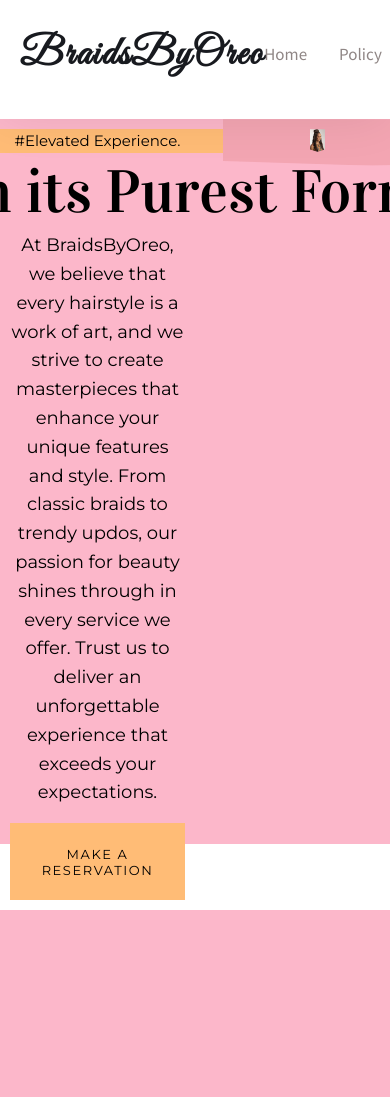
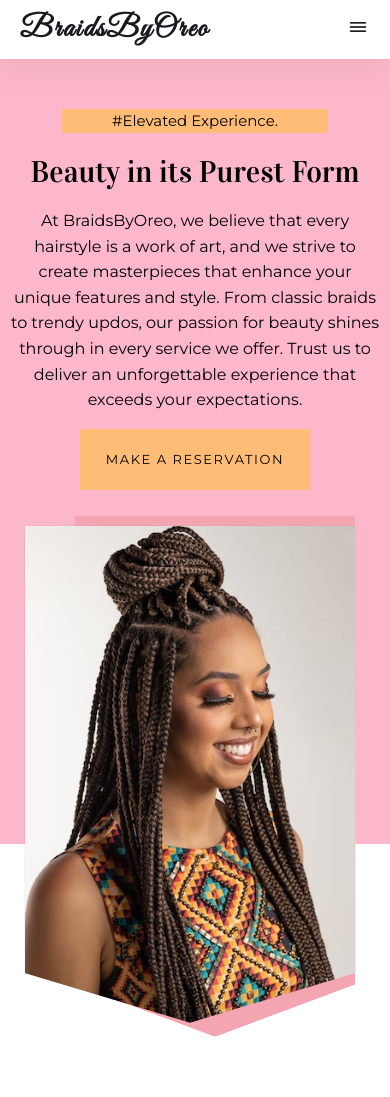
Before and after one commit to willzfrank/BraidsByOreo, a PHP site: page / in a window 390 px wide; the page is wider, and only the part inside the window is pictured. Before the commit the page ends 910 px from the top of that part, so only its background shows below. Run offline with PHP 8.4, Linux system fonts and the light colour scheme.

Commit message:
added header mobile

```diff
--- a/css/index.css
+++ b/css/index.css
@@ -36,7 +36,7 @@ header {
   background-color: var(--main-color);
 }
 
-nav {
+.main__nav {
   box-shadow: -3px 0px 50px -2px rgba(0, 0, 0, 0.09);
   background-color: #fff;
   color: var(--text-color);
@@ -57,7 +57,7 @@ nav {
   margin: 15px 10px 25px;
 }
 
-nav h1 {
+.main__nav h1 {
   color: #181a1f;
   font-family: 'Great Vibes', cursive;
   font-size: 40px;
@@ -201,7 +201,7 @@ nav h1 {
   font-weight: 400;
   line-height: 1.3em;
   font-family: var(--font-header);
-  width: max-content;
+  /* width: max-content; */
 }
 
 .headerbody__text {
@@ -300,3 +300,137 @@ nav h1 {
     background-color: #f06c81;
   }
 }
+
+/* MOBILE NAVBAR */
+
+.mobile__nav {
+  display: none;
+}
+
+@media screen and (min-width: 320px) and (max-width: 884px) {
+  .mobile__nav {
+    display: flex;
+    align-items: center;
+    justify-content: space-between;
+    box-shadow: -3px 0px 50px -2px rgba(0, 0, 0, 0.09);
+    background-color: #fff;
+    color: var(--text-color);
+    font-weight: 400;
+    line-height: 1.4;
+    padding: 10px 30px;
+    position: sticky;
+    top: 0;
+    transition: padding 0.3s ease-out;
+    z-index: 100;
+    color: #181a1f;
+    font-family: 'Great Vibes', cursive;
+    font-size: 30px;
+    letter-spacing: 2px;
+    line-height: 1.3;
+  }
+  .main__nav {
+    display: none;
+  }
+
+  .headerbody__right {
+    margin: 0;
+    padding: 10px;
+    display: flex;
+    align-items: center;
+    justify-content: center;
+    flex-direction: column;
+    width: 100%;
+  }
+
+  .headerbody__content {
+    max-width: 100%;
+    margin-right: auto;
+    margin-left: auto;
+    display: flex;
+    align-items: center;
+    justify-content: center;
+    flex-direction: column;
+    margin-top: -60px;
+    margin-bottom: 0;
+    padding: 100px 0 60px;
+    transition: background 0.3s, border 0.3s, border-radius 0.3s,
+      box-shadow 0.3s;
+  }
+
+  .header__img {
+    width: 100%;
+  }
+
+  .headerbody__subtop {
+    margin-bottom: 20px;
+  }
+
+  .headerbody__right h1 {
+    margin-bottom: 1rem;
+    text-align: center;
+    transition: background 0.3s, border 0.3s, border-radius 0.3s,
+      box-shadow 0.3s, -webkit-box-shadow 0.3s;
+  }
+
+  .headerbody__text {
+    margin-bottom: 1rem;
+  }
+
+  .headerbody__right button {
+    transition: background 0.3s, border 0.3s, border-radius 0.3s,
+      box-shadow 0.3s, -webkit-box-shadow 0.3s;
+    margin-bottom: 1rem;
+  }
+
+  .headerimg__content {
+    padding: 10px;
+    z-index: 1;
+    width: 100%;
+    text-align: center;
+    position: relative;
+    right: -45px;
+  }
+}
+
+@media screen and (min-width: 884px) and (max-width: 1200px) {
+  .headerbody__content {
+    max-width: 900px;
+  }
+
+  header {
+    height: 108vh;
+    background-color: var(--main-color);
+  }
+}
+
+@media screen and (min-width: 320px) and (max-width: 720px) {
+  .headerbody__text {
+    font-size: 16px;
+  }
+
+  .headerbody__right h1 {
+    font-size: 30px;
+  }
+  .mobile__nav {
+    font-size: 20px;
+    padding: 10px 20px;
+  }
+
+  .header__img {
+    width: 90%;
+  }
+
+  .headerimg__content {
+    right: -20px !important;
+  }
+
+  .headerimg__content::before {
+    content: '';
+    width: 280px;
+  }
+
+  .headerimg__content img {
+    position: relative;
+    right: -30px !important;
+  }
+}
--- a/index.html
+++ b/index.html
@@ -13,7 +13,7 @@
   </head>
   <body>
     <header>
-      <nav>
+      <nav class="main__nav">
         <div class="nav__content">
           <h1>
             <a href="/index.html">BraidsByOreo</a>
@@ -29,6 +29,10 @@
             </button>
           </div>
         </div>
+      </nav>
+      <nav class="mobile__nav">
+        <h1>BraidsByOreo</h1>
+        <i class="uil uil-bars"></i>
       </nav>
 
       <div class="headerbody__content">
```
